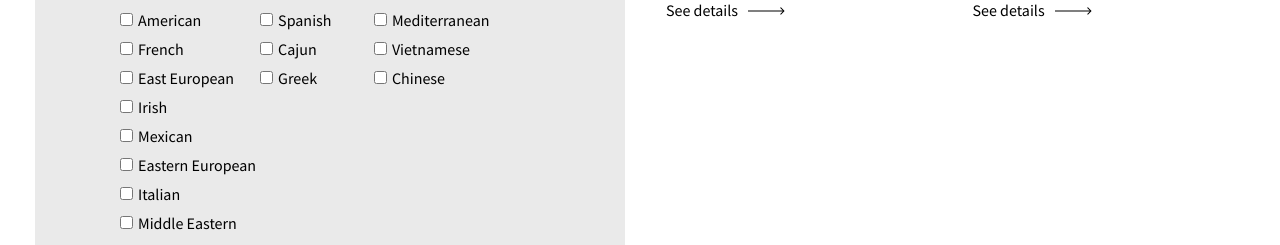
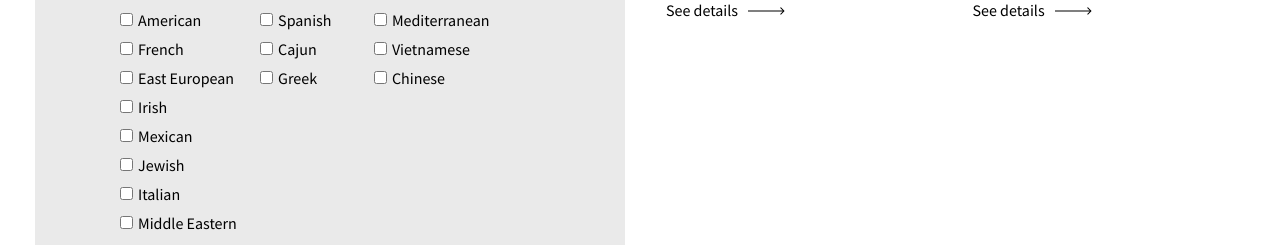
Before and after one commit to ewang0/cravr, a React (Create React App) app: page / in a window 1280 px wide. Shown: the part 852-1097 px from the top of the page. Built offline with nearby package versions, Linux system fonts and the light colour scheme; a web font is replaced by a local one.

Commit message:
Add onChange to jewish cuisine checkbox

```diff
--- a/src/components/Form.tsx
+++ b/src/components/Form.tsx
@@ -128,7 +128,7 @@ const Form: React.FC<SubmitSearchProps> = ({ submitSearch }) => {
                     <label htmlFor="french">French</label>
                   </div>
                   <div className="check-wrapper">
-                    <input type="checkbox" id="easternEuropean"/>
+                    <input type="checkbox" id="easternEuropean" onChange={(event) => handleChange(event)}/>
                     <label>East European</label>
                   </div>
                 </div>
@@ -205,8 +205,8 @@ const Form: React.FC<SubmitSearchProps> = ({ submitSearch }) => {
                     <label>Mexican</label>
                   </div>
                   <div className="check-wrapper">
-                    <input type="checkbox" id="easternEuropean" onChange={(event) => handleChange(event)}/>
-                    <label>Eastern European</label>
+                    <input type="checkbox" id="jewish" onChange={(event) => handleChange(event)}/>
+                    <label>Jewish</label>
                   </div>
                   <div className="check-wrapper">
                     <input type="checkbox" id="italian" onChange={(event) => handleChange(event)}/>
```
